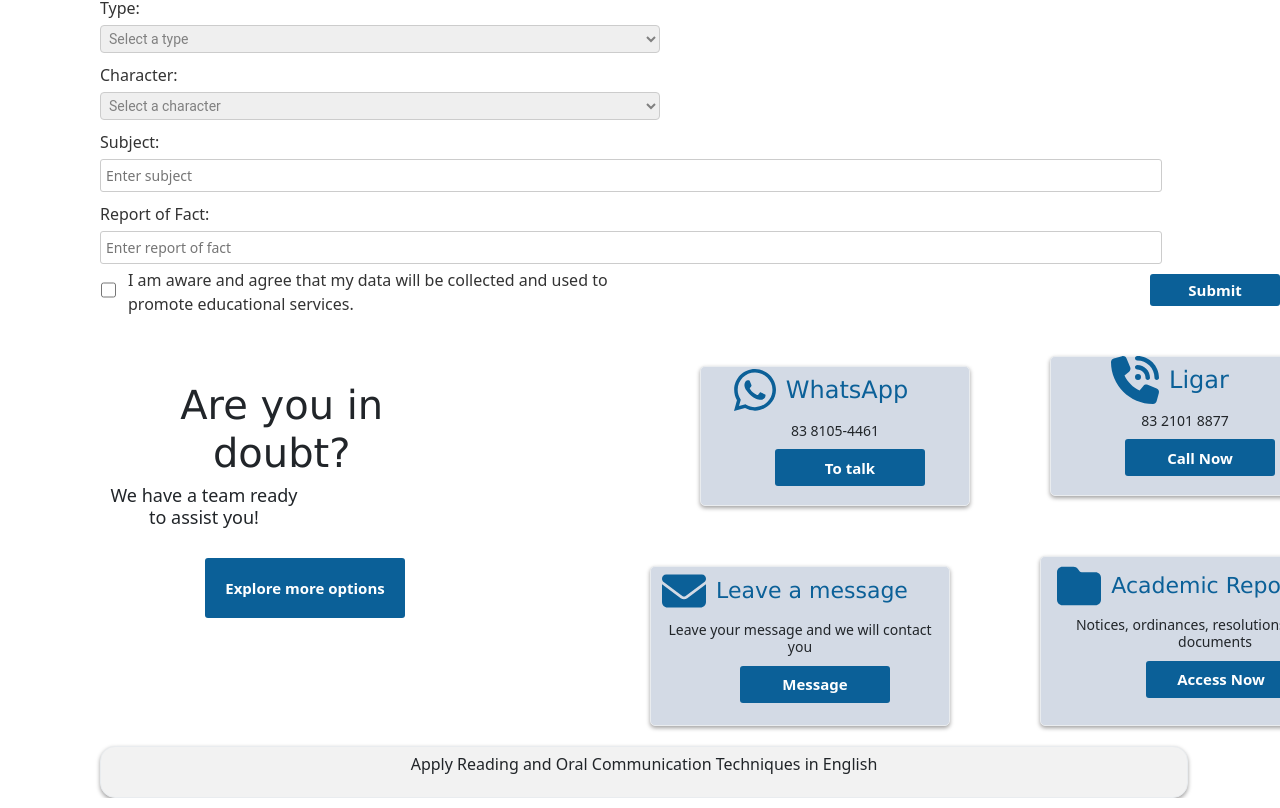
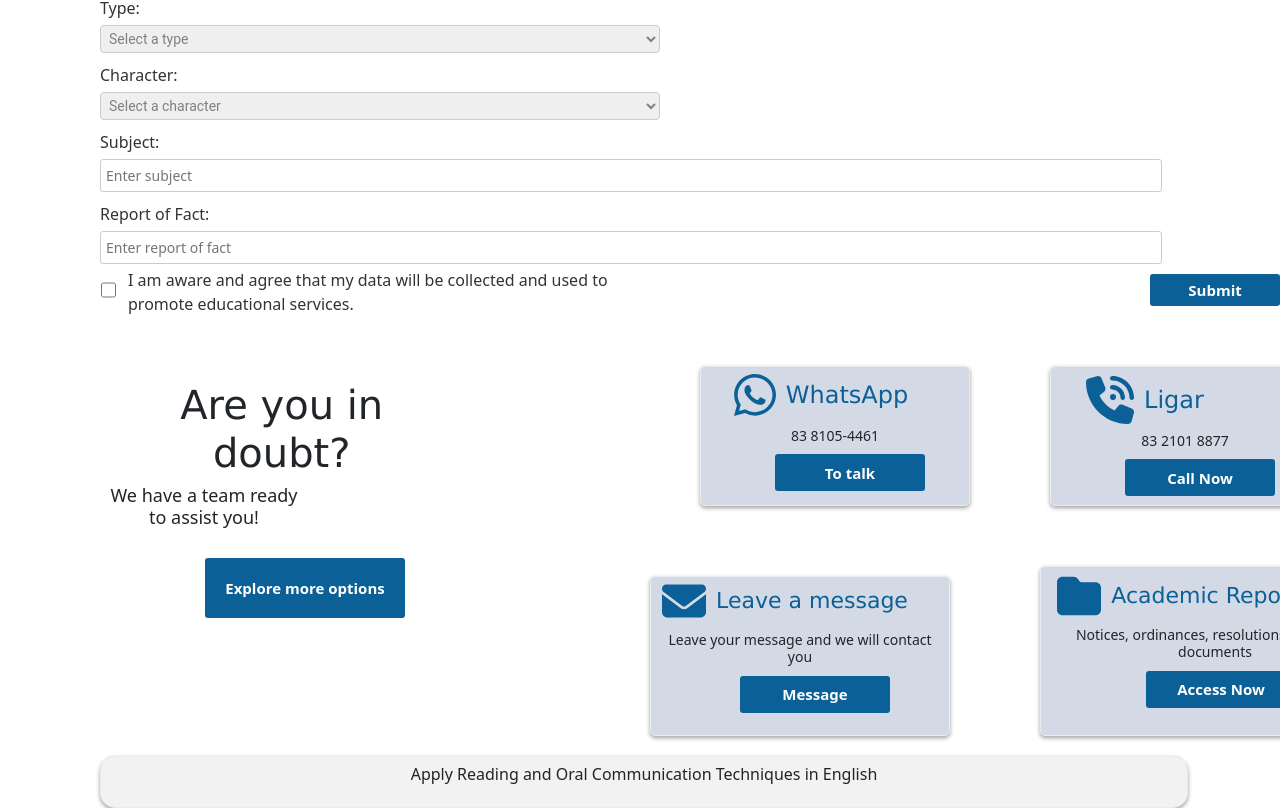
Before and after one commit to Luanna88/UniFacisaOmbudsman-Ouvidoria, a React (Create React App) app: page / in a window 1280 px wide. Shown: the part 1579-2387 px from the top of the page. Built offline with nearby package versions, Linux system fonts and the light colour scheme.

Commit message:
Update index.css

```diff
--- a/src/index.css
+++ b/src/index.css
@@ -364,7 +364,7 @@ form p {
 }
 
 .card-4 h1 {
-  margin-top: 40px;
+  margin-top: 50px;
   font-family: Verdana, Geneva, Tahoma, sans-serif;
   font-size: 24px;
   color:#0B6098;
@@ -402,7 +402,7 @@ form p {
   box-shadow: 0 2px 4px rgb(161, 160, 160);
   border-radius: 5px;
   padding: 5px;
-  margin-top: -150px;
+  margin-top: -140px;
   width: 270px;
   margin-left: 100px;
   text-align: center;
@@ -415,11 +415,11 @@ form p {
 }
 
 .card-5 h1 {
-  margin-top: 40px;
+  margin-top: 60px;
   font-family: Verdana, Geneva, Tahoma, sans-serif;
   font-size: 24px;
   color:#0B6098;
-  margin-right: 20px;
+  margin-right: 70px;
   margin-bottom: 8px;
 }
 
```
